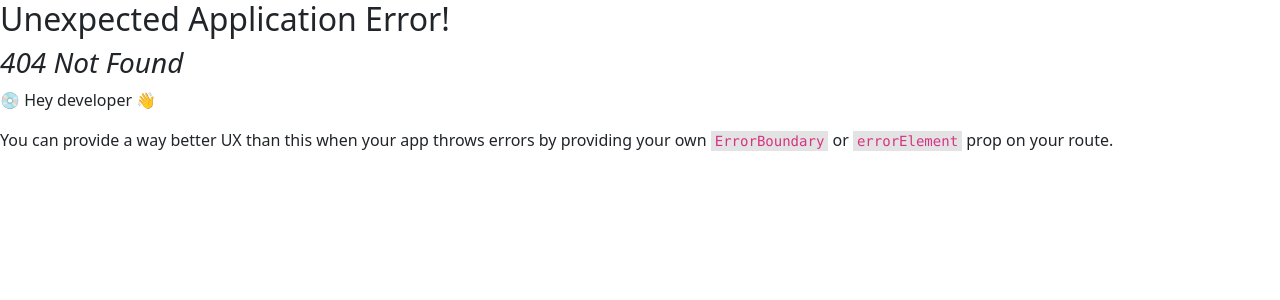
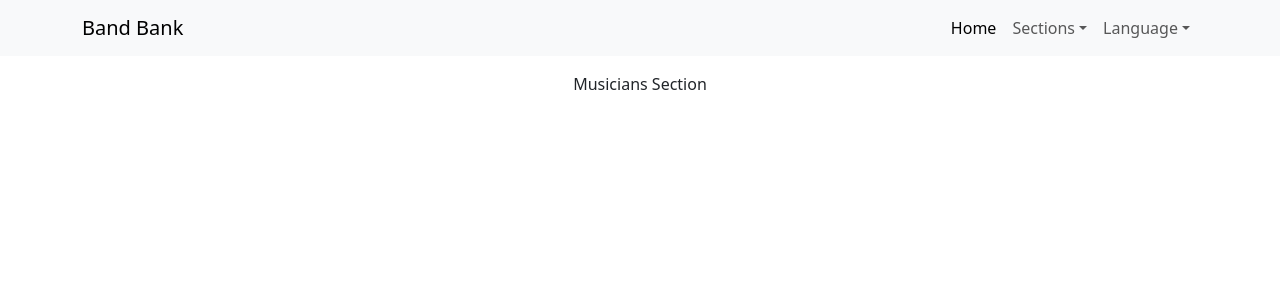
Before and after one commit to juliobrazao/band-bank, a React (Vite) app: page /musicians in a window 1280 px wide. Before the commit this address had no page. Shown: the top 300 px of the page. Built offline with nearby package versions, Linux system fonts and the light colour scheme.

Commit message:
Dynamic header according to routes assigned

```diff
--- a/package.json
+++ b/package.json
@@ -11,6 +11,7 @@
   },
   "dependencies": {
     "@hookform/resolvers": "^3.6.0",
+    "@types/react-router-dom": "^5.3.3",
     "axios": "^1.7.2",
     "bootstrap": "^5.3.3",
     "react": "^18.3.1",
@@ -32,7 +33,7 @@
     "eslint": "^8.57.0",
     "eslint-plugin-react-hooks": "^4.6.2",
     "eslint-plugin-react-refresh": "^0.4.7",
-    "typescript": "^5.2.2",
+    "typescript": "^5.5.2",
     "vite": "^5.3.1"
   }
 }
--- a/src/components/Containers.tsx
+++ b/src/components/Containers.tsx
@@ -5,12 +5,12 @@ interface ContainerProps {
 }
 
 export function ContainerFluid({ children }: ContainerProps) {
-  return <div className="container-fluid mt-3">{children}</div>;
+  return <div className="container-fluid">{children}</div>;
 }
 
 export function ContainerCentered({ children }: ContainerProps) {
   return (
-    <div className="d-flex justify-content-center align-items-center vh-100 p-3">
+    <div className="d-flex justify-content-center align-items-center p-3">
       {children}
     </div>
   );
--- /dev/null
+++ b/src/components/Layout.tsx
@@ -0,0 +1,9 @@
+import Navigation from "./Navigation";
+
+export default function Layout() {
+  return (
+    <>
+      <Navigation />
+    </>
+  );
+}
--- /dev/null
+++ b/src/components/Navigation.tsx
@@ -0,0 +1,90 @@
+import { Outlet } from "react-router-dom";
+import { routes } from "../routes";
+
+export default function Navigation() {
+  const sectionNames = routes[0].children?.map((item) => item.path);
+
+  return (
+    <>
+      <nav className="navbar navbar-expand-sm navbar-light bg-light">
+        <div className="container">
+          <a className="navbar-brand" href="#">
+            Band Bank
+          </a>
+          <button
+            className="navbar-toggler d-lg-none"
+            type="button"
+            data-bs-toggle="collapse"
+            data-bs-target="#collapsibleNavId"
+            aria-controls="collapsibleNavId"
+            aria-expanded="false"
+            aria-label="Toggle navigation"
+          >
+            <span className="navbar-toggler-icon"></span>
+          </button>
+          <div className="collapse navbar-collapse" id="collapsibleNavId">
+            <ul className="navbar-nav me-auto mt-2 mt-lg-0">&nbsp;</ul>
+            <form className="d-flex my-2 my-lg-0">
+              <ul className="navbar-nav me-auto mt-2 mt-lg-0">
+                <li className="nav-item">
+                  <a className="nav-link active" href="#" aria-current="page">
+                    Home
+                    <span className="visually-hidden">(current)</span>
+                  </a>
+                </li>
+                <li className="nav-item dropdown">
+                  <a
+                    className="nav-link dropdown-toggle"
+                    href="#"
+                    id="dropdownId"
+                    data-bs-toggle="dropdown"
+                    aria-haspopup="true"
+                    aria-expanded="false"
+                  >
+                    Sections
+                  </a>
+                  <div className="dropdown-menu" aria-labelledby="dropdownId">
+                    {sectionNames &&
+                      sectionNames?.map((item) => (
+                        <a className="dropdown-item" href={`/${item}`}>
+                          {`${item?.charAt(0).toUpperCase()}${item?.slice(1)}`}
+                        </a>
+                      ))}
+                    {/* <a className="dropdown-item" href="#">
+                      Action 1
+                    </a>
+                    <a className="dropdown-item" href="#">
+                      Action 2
+                    </a> */}
+                  </div>
+                </li>
+                <li className="nav-item dropdown">
+                  <a
+                    className="nav-link dropdown-toggle"
+                    href="#"
+                    id="dropdownId"
+                    data-bs-toggle="dropdown"
+                    aria-haspopup="true"
+                    aria-expanded="false"
+                  >
+                    Language
+                  </a>
+                  <div className="dropdown-menu" aria-labelledby="dropdownId">
+                    <a className="dropdown-item" href="#">
+                      Portuguese
+                    </a>
+                    <a className="dropdown-item" href="#">
+                      English
+                    </a>
+                  </div>
+                </li>
+              </ul>
+            </form>
+          </div>
+        </div>
+      </nav>
+
+      <Outlet />
+    </>
+  );
+}
--- /dev/null
+++ b/src/models/musician.ts
@@ -0,0 +1,4 @@
+export type Musician = {
+  name: string;
+  instrument: "vocals" | "guitars" | "bass" | "keyboards" | "drums";
+};
--- a/src/pages/Home.tsx
+++ b/src/pages/Home.tsx
@@ -1,9 +1,5 @@
 import { ContainerCentered } from "../components/Containers";
 
 export default function Home() {
-  return (
-    <>
-      <ContainerCentered>This is home</ContainerCentered>
-    </>
-  );
+  return <ContainerCentered>This is home</ContainerCentered>;
 }
--- /dev/null
+++ b/src/pages/Musicians.tsx
@@ -0,0 +1,5 @@
+import { ContainerCentered } from "../components/Containers";
+
+export default function Musicians() {
+  return <ContainerCentered>Musicians Section</ContainerCentered>;
+}
```
Also changed, not shown: src/routes.tsx (+15 -2 lines), 1 other file (tests, documents, lock files or other folders).
